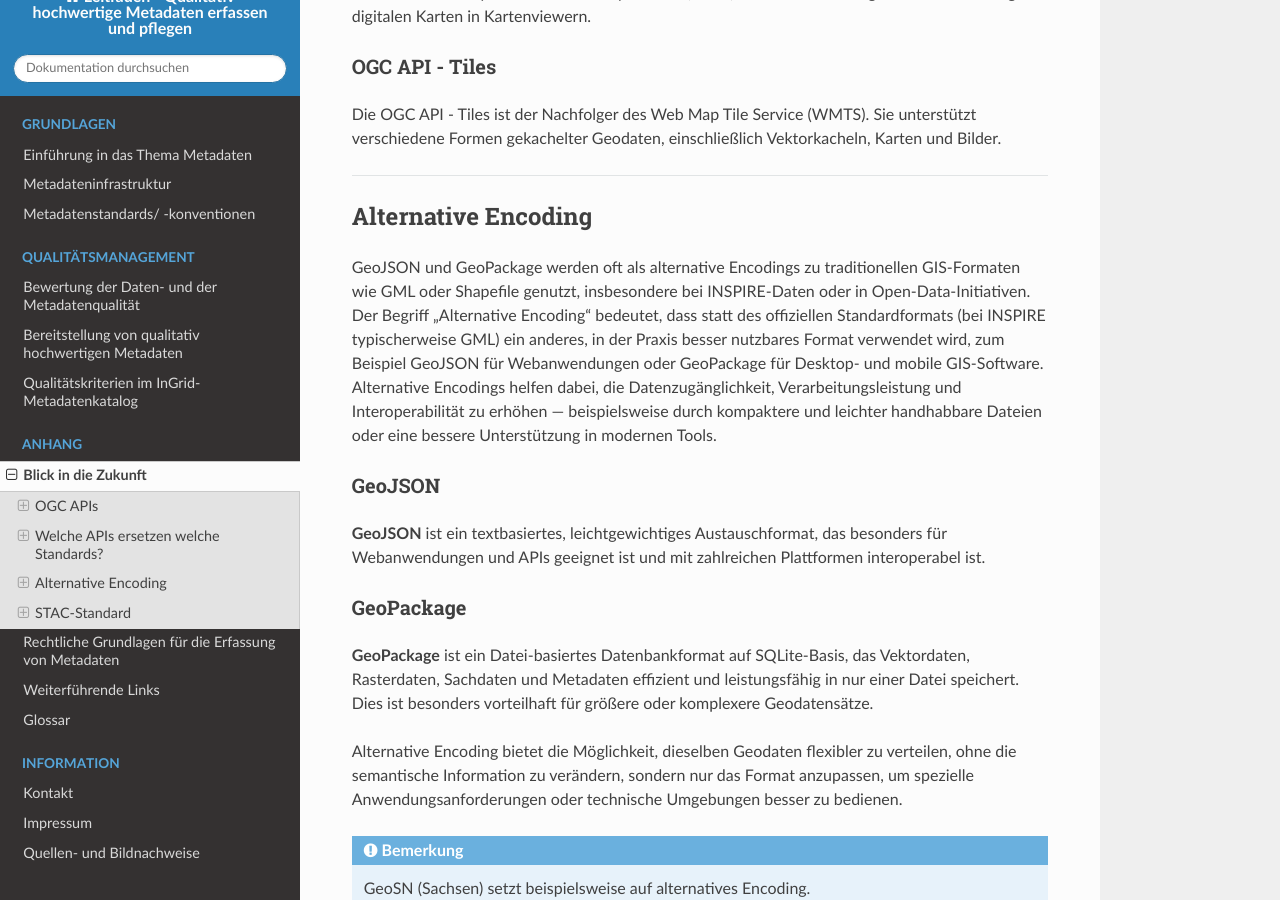
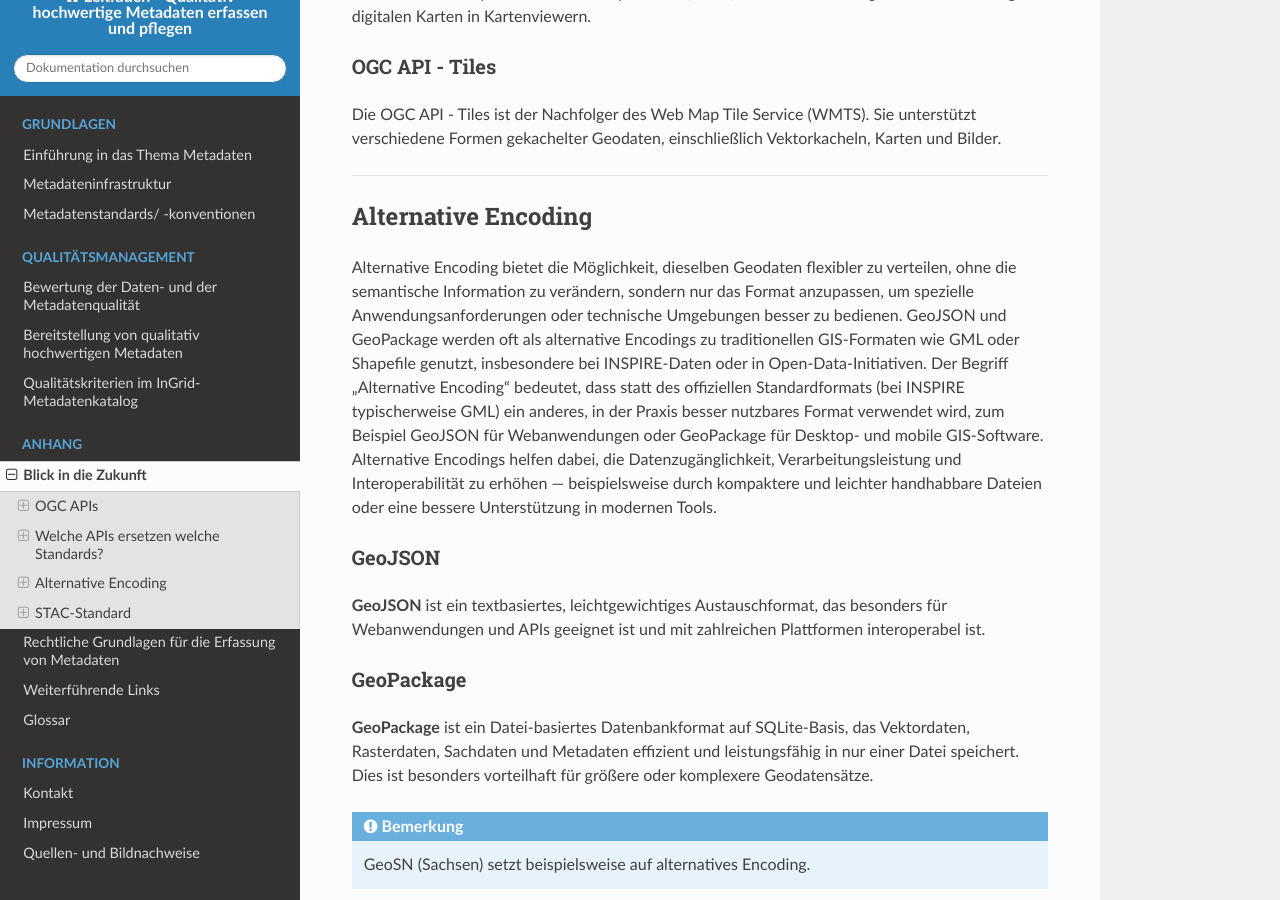
Before and after one commit to tomiwo/ingrid-mdk-st-high-quality-metadata, a Sphinx documentation site: the page built from docs/anhang/zukunft.rst, in a window 1280 px wide and 900 px high, scrolled down 1585 px. Built offline with Sphinx 7.4.7 and the Read the Docs theme 3.1.0, drawn with Linux system fonts in a browser that asks for light colours; part of the change alters nothing that is shown.

```diff
--- a/docs/anhang/zukunft.rst
+++ b/docs/anhang/zukunft.rst
@@ -71,9 +71,8 @@ Die OGC API - Tiles ist der Nachfolger des Web Map Tile Service (WMTS). Sie unte
 Alternative Encoding
 ---------------------
 
-| GeoJSON und GeoPackage werden oft als alternative Encodings zu traditionellen GIS-Formaten wie GML oder Shapefile genutzt, insbesondere bei INSPIRE-Daten oder in Open-Data-Initiativen.
-| Der Begriff „Alternative Encoding“ bedeutet, dass statt des offiziellen Standardformats (bei INSPIRE typischerweise GML) ein anderes, in der Praxis besser nutzbares Format verwendet wird, zum Beispiel GeoJSON für Webanwendungen oder GeoPackage für Desktop- und mobile GIS-Software.
-| Alternative Encodings helfen dabei, die Datenzugänglichkeit, Verarbeitungsleistung und Interoperabilität zu erhöhen — beispielsweise durch kompaktere und leichter handhabbare Dateien oder eine bessere Unterstützung in modernen Tools.
+
+Alternative Encoding bietet die Möglichkeit, dieselben Geodaten flexibler zu verteilen, ohne die semantische Information zu verändern, sondern nur das Format anzupassen, um spezielle Anwendungsanforderungen oder technische Umgebungen besser zu bedienen. GeoJSON und GeoPackage werden oft als alternative Encodings zu traditionellen GIS-Formaten wie GML oder Shapefile genutzt, insbesondere bei INSPIRE-Daten oder in Open-Data-Initiativen. Der Begriff „Alternative Encoding“ bedeutet, dass statt des offiziellen Standardformats (bei INSPIRE typischerweise GML) ein anderes, in der Praxis besser nutzbares Format verwendet wird, zum Beispiel GeoJSON für Webanwendungen oder GeoPackage für Desktop- und mobile GIS-Software. Alternative Encodings helfen dabei, die Datenzugänglichkeit, Verarbeitungsleistung und Interoperabilität zu erhöhen — beispielsweise durch kompaktere und leichter handhabbare Dateien oder eine bessere Unterstützung in modernen Tools.
 
 
 GeoJSON
@@ -86,9 +85,6 @@ GeoPackage
 """"""""""
 
 **GeoPackage** ist ein Datei-basiertes Datenbankformat auf SQLite-Basis, das Vektordaten, Rasterdaten, Sachdaten und Metadaten effizient und leistungsfähig in nur einer Datei speichert. Dies ist besonders vorteilhaft für größere oder komplexere Geodatensätze.
-
-
-Alternative Encoding bietet die Möglichkeit, dieselben Geodaten flexibler zu verteilen, ohne die semantische Information zu verändern, sondern nur das Format anzupassen, um spezielle Anwendungsanforderungen oder technische Umgebungen besser zu bedienen.
 
 
 .. note:: GeoSN (Sachsen) setzt beispielsweise auf alternatives Encoding.
```
